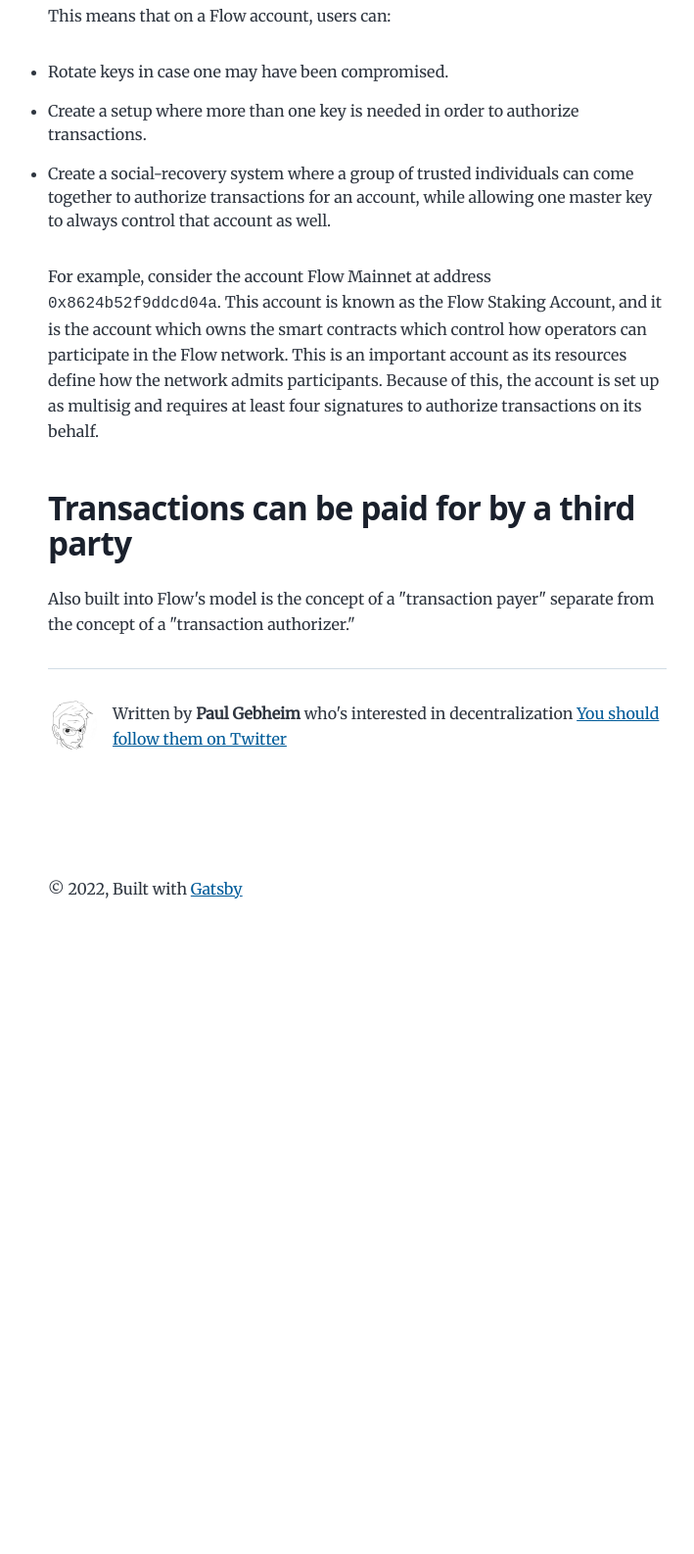
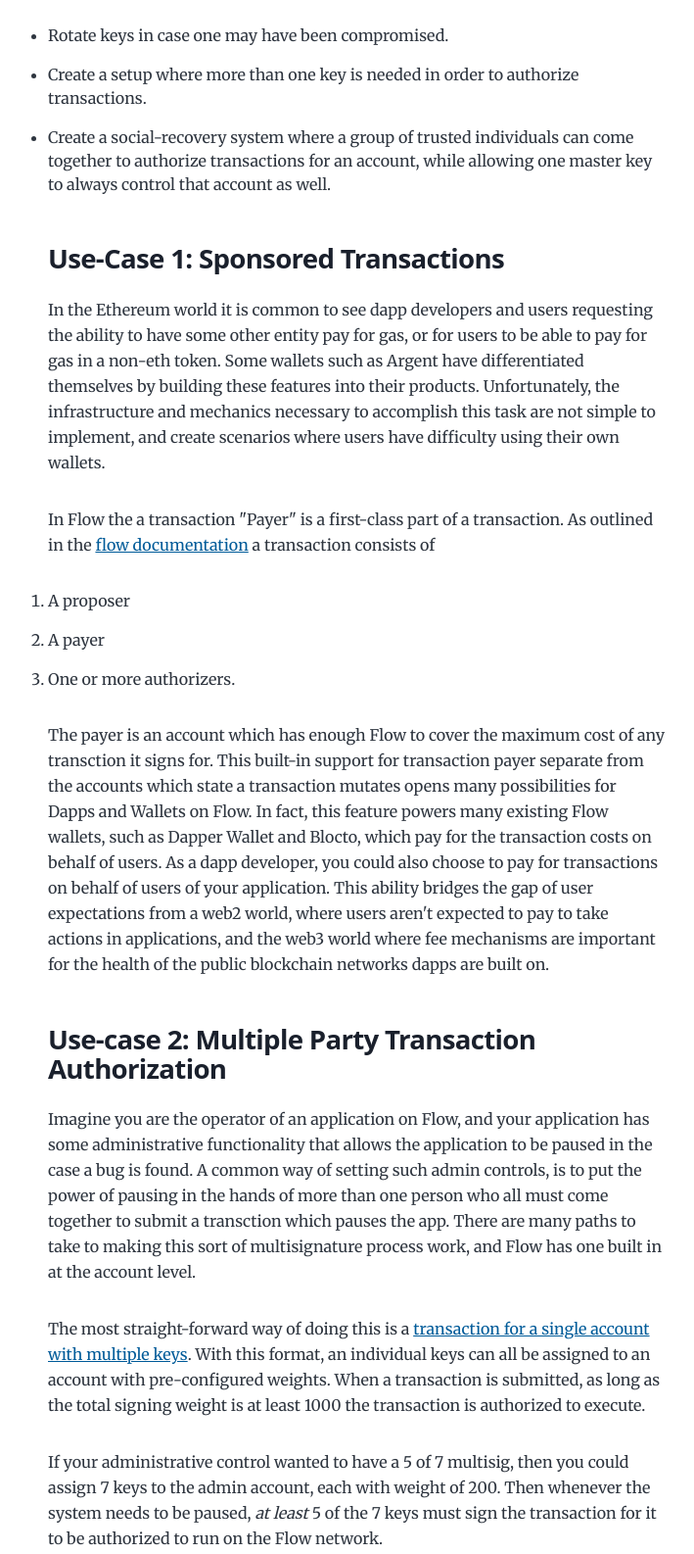
Before and after one commit to pgebheim/musings, a Gatsby site: page /flow-accounts/ in a window 1280 px wide. Shown: the part 648-2234 px from the top of the page at 98% size, without its empty margins (275-984 px from the left). Before the commit the page ends 1631 px from the top, so only its background shows below. Built offline with nearby package versions, Linux system fonts and the light colour scheme; Gatsby itself is replaced by a stand-in of ours.

Commit message:
Update index.md
Update draft

```diff
--- a/content/blog/flow-accounts/index.md
+++ b/content/blog/flow-accounts/index.md
@@ -7,7 +7,7 @@ description: "Flow's accounts let users and applications interact with the block
 The Flow blockchain was designed from the ground-up to make it straightforward
 for users to own, control, and give access to different assets which are stored on chain. A major part of this is based in the Cadence programming language's use of resource-oriented programming. The base protocol layer of Flow also plays a role through the core functionality of accounts.
 
-## Accounts are more than just cryptographic keys
+## Accounts, not keys
 For flow the concept of an Account, that is a thing that exists on the blockchain that can hold resources, has access to storage, and can submit transaction is distrinct from the concept of a key. Each Flow account is controlled by one or more keys. Furthermore, each key can also be associated with zero or more accounts.
 
 This means that on a Flow account, users can:
@@ -15,7 +15,21 @@ This means that on a Flow account, users can:
 - Create a setup where more than one key is needed in order to authorize transactions.
 - Create a social-recovery system where a group of trusted individuals can come together to authorize transactions for an account, while allowing one master key to always control that account as well.
 
-For example, consider the account Flow Mainnet at address `0x8624b52f9ddcd04a`. This account is known as the Flow Staking Account, and it is the account which owns the smart contracts which control how operators can participate in the Flow network. This is an important account as its resources define how the network admits participants. Because of this, the account is set up as multisig and requires at least four signatures to authorize transactions on its behalf.
+### Use-Case 1: Sponsored Transactions
 
-## Transactions can be paid for by a third party
-Also built into Flow's model is the concept of a "transaction payer" separate from the concept of a "transaction authorizer."
+In the Ethereum world it is common to see dapp developers and users requesting the ability to have some other entity pay for gas, or for users to be able to pay for gas in a non-eth token. Some wallets such as Argent have differentiated themselves by building these features into their products. Unfortunately, the infrastructure and mechanics necessary to accomplish this task are not simple to implement, and create scenarios where users have difficulty using their own wallets.
+
+In Flow the a transaction "Payer" is a first-class part of a transaction. As outlined in the [flow documentation](https://developers.flow.com/learn/concepts/transaction-signing) a transaction consists of
+1. A proposer
+2. A payer
+3. One or more authorizers.
+
+The payer is an account which has enough Flow to cover the maximum cost of any transction it signs for. This built-in support for transaction payer separate from the accounts which state a transaction mutates opens many possibilities for Dapps and Wallets on Flow. In fact, this feature powers many existing Flow wallets, such as Dapper Wallet and Blocto, which pay for the transaction costs on behalf of users. As a dapp developer, you could also choose to pay for transactions on behalf of users of your application. This ability bridges the gap of user expectations from a web2 world, where users aren't expected to pay to take actions in applications, and the web3 world where fee mechanisms are important for the health of the public blockchain networks dapps are built on.
+
+### Use-case 2: Multiple Party Transaction Authorization
+
+Imagine you are the operator of an application on Flow, and your application has some administrative functionality that allows the application to be paused in the case a bug is found. A common way of setting such admin controls, is to put the power of pausing in the hands of more than one person who all must come together to submit a transction which pauses the app. There are many paths to take to making this sort of multisignature process work, and Flow has one built in at the account level.
+
+The most straight-forward way of doing this is a [transaction for a single account with multiple keys](https://developers.flow.com/learn/concepts/transaction-signing#single-party-multiple-signatures). With this format, an individual keys can all be assigned to an account with pre-configured weights. When a transaction is submitted, as long as the total signing weight is at least 1000 the transaction is authorized to execute.
+
+If your administrative control wanted to have a 5 of 7 multisig, then you could assign 7 keys to the admin account, each with weight of 200. Then whenever the system needs to be paused, *at least* 5 of the 7 keys must sign the transaction for it to be authorized to run on the Flow network.
```
